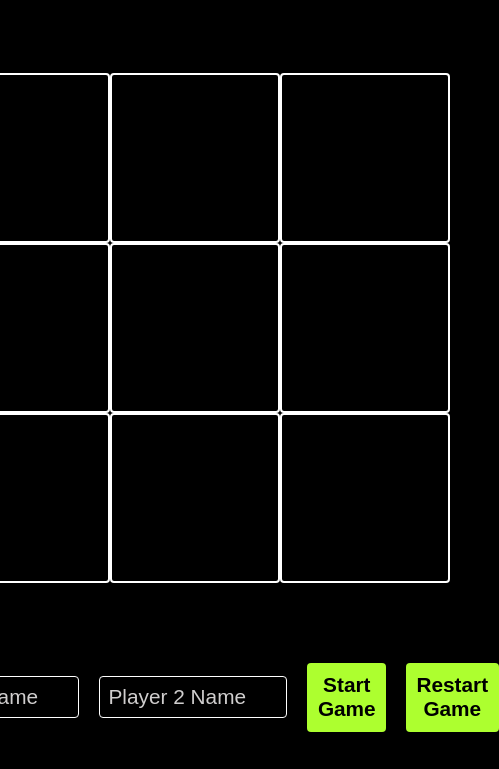
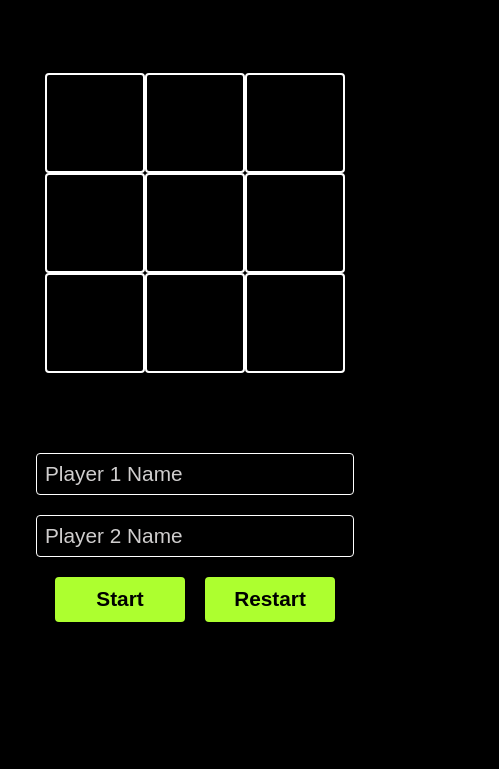
Before and after one commit to arsharora017/odin-tic_tac_toe, a plain HTML site: page index.html in a window 390 px wide. Shown: the part 101-870 px from the top of the page, 499 px wide, since content can reach past the window. After the commit the page ends 844 px from the top, so only its background shows below. Drawn offline with Linux system fonts and the light colour scheme.

Commit message:
add media queries to make a responsive web app

```diff
--- a/index.html
+++ b/index.html
@@ -23,23 +23,21 @@
         name="player1"
         id="player1"
         placeholder="Player 1 Name"
-        required
       />
       <input
         type="text"
         name="player2"
         id="player2"
         placeholder="Player 2 Name"
-        required
       />
-      <button id="start-button">Start Game</button>
-      <button id="restart-button">Restart Game</button>
+      <button id="start-button" class="btn">Start</button>
+      <button id="restart-button" class="btn">Restart</button>
     </div>
     <div id="message"></div>
     <div id="result-display"></div>
     <div class="modal">
       <div class="modal-content">
-        <p class="result"></p>
+        <p class="message"></p>
       </div>
     </div>
   </body>
--- a/script.js
+++ b/script.js
@@ -1,5 +1,6 @@
-const result = document.querySelector(".result");
+const message = document.querySelector(".message");
 const modal = document.querySelector(".modal");
+const gBoard = document.querySelector("#gameboard");
 
 //create module for the game board
 
@@ -87,16 +88,16 @@ const Game = (() => {
 
     Gameboard.update(index, player[currentPlayerIndex].mark);
 
-    //display result -> modal
+    //display message -> modal
 
     if (
       checkForWin(Gameboard.getGameboard(), player[currentPlayerIndex].mark)
     ) {
       gameOver = true;
-      result.textContent = `${player[currentPlayerIndex].name} won!`;
+      message.textContent = `${player[currentPlayerIndex].name} won!`;
     } else if (checkForTie(Gameboard.getGameboard())) {
       gameOver = true;
-      result.textContent = "It's a tie!";
+      message.textContent = "It's a tie!";
     }
 
     if (currentPlayerIndex === 0) {
@@ -119,8 +120,7 @@ const Game = (() => {
   };
 
   const resetResults = () => {
-    result.textContent = "";
-    modal.style.display = "none";
+    message.textContent = "";
   };
 
   return {
@@ -137,8 +137,9 @@ restartButton.addEventListener("click", () => {
   Game.resetResults();
 });
 
+let clicked = false;
 const startButton = document.querySelector("#start-button");
-startButton.addEventListener("click", () => {
+startButton.addEventListener("click", (event) => {
   Game.start();
 });
 
--- a/style.css
+++ b/style.css
@@ -9,12 +9,6 @@
   --font-size: 1.3rem;
   --border-radius: 4px;
 }
-
-/* h1 {
-  color: green;
-  text-align: center;
-  font-size: 4rem;
-} */
 
 .title {
   color: var(--secondary-color);
@@ -42,8 +36,7 @@
   color: var(--color-1);
 }
 
-#controls,
-#message {
+#controls {
   text-align: center;
   margin: 20px 0;
   display: flex;
@@ -68,7 +61,7 @@ input::placeholder {
   color: rgb(208, 206, 206);
 }
 
-button {
+.btn {
   cursor: pointer;
   padding: 0.65rem;
   text-align: center;
@@ -78,6 +71,7 @@ button {
   border-radius: var(--border-radius);
   font-size: var(--font-size);
   border: none;
+  width: 130px;
 }
 /* modal */
 
@@ -106,3 +100,25 @@ button {
 .result {
   font-size: 5rem;
 }
+
+@media only screen and (max-width: 600px) {
+  #gameboard {
+    display: grid;
+    grid-template-columns: repeat(3, 100px);
+    grid-template-rows: repeat(3, 100px);
+    justify-content: center;
+    margin: 5rem 0;
+  }
+
+  .square {
+    font-size: 5rem;
+  }
+
+  #controls {
+    flex-wrap: wrap;
+  }
+
+  input[type="text"] {
+    width: 300px;
+  }
+}
```
